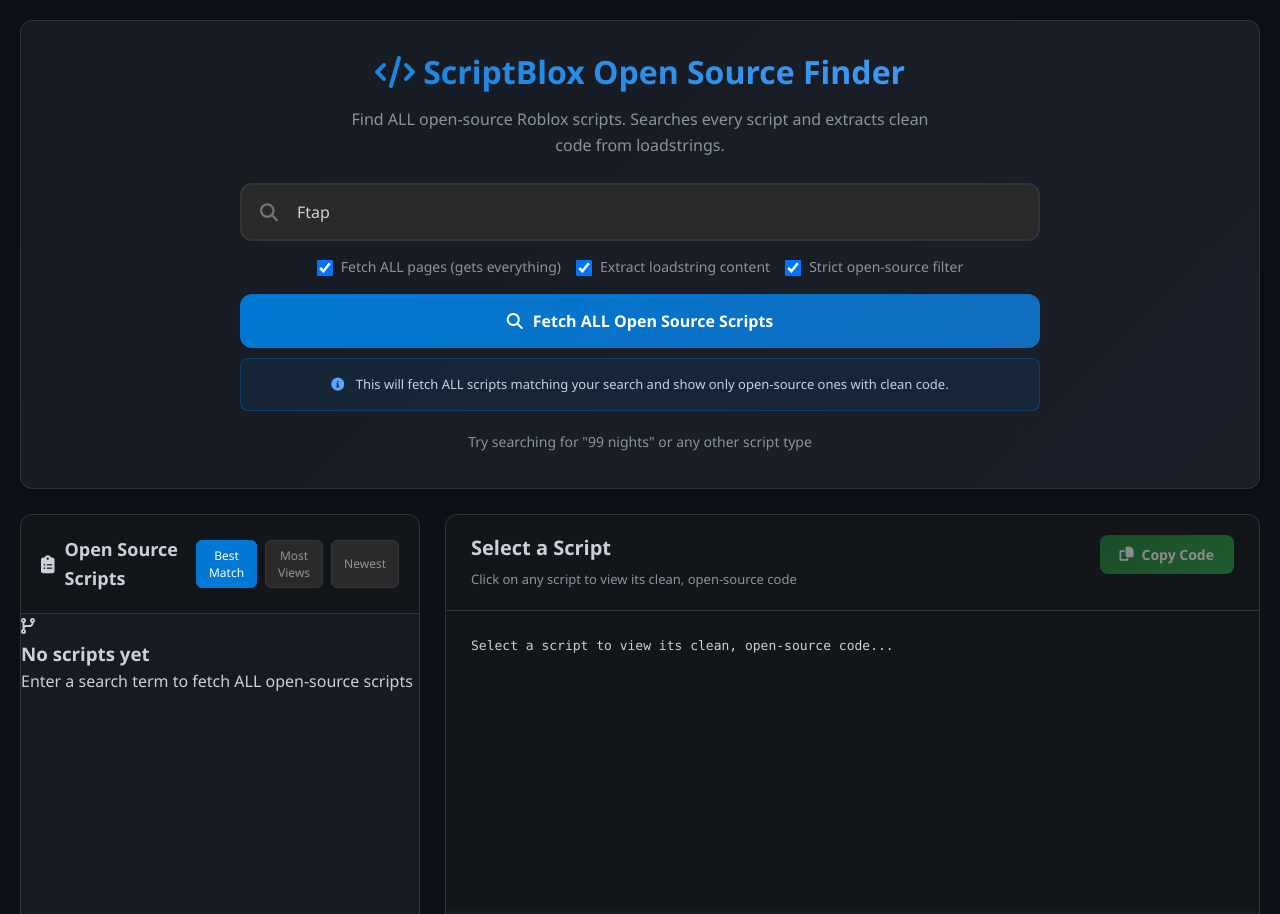
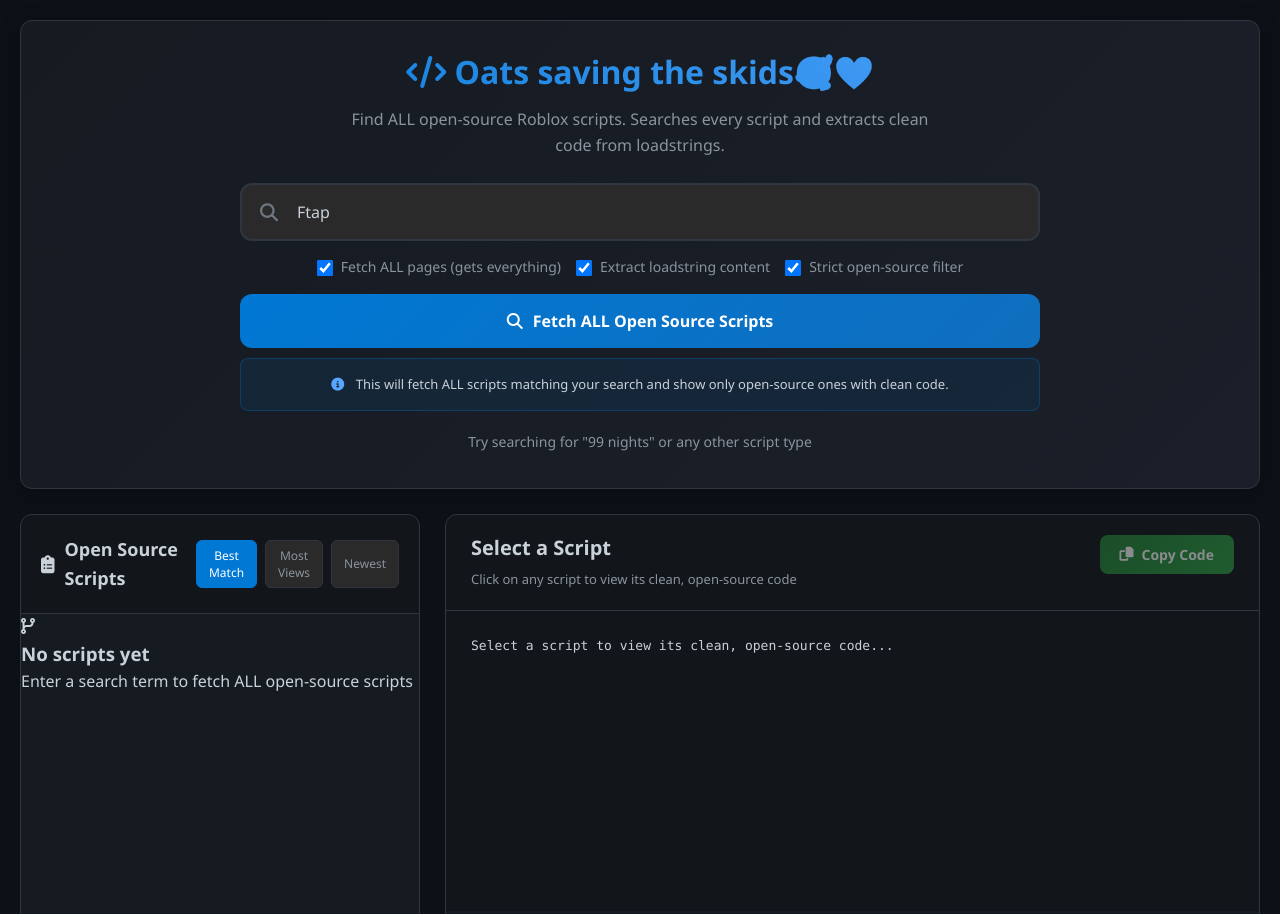
Before and after one commit to yesawwwwwwd/scriptbloxOSScraper, a plain HTML site: page index.html in a window 1280 px wide. Shown: the top 914 px of the page. Drawn offline with Linux system fonts and the light colour scheme.

Commit message:
Update index.html

```diff
--- a/index.html
+++ b/index.html
@@ -661,7 +661,7 @@
     <div class="container">
         <header>
             <div class="logo-section">
-                <h1><i class="fas fa-code"></i> ScriptBlox Open Source Finder</h1>
+                <h1><i class="fas fa-code"></i> Oats saving the skids🥰❤️‍🩹 </h1>
                 <p>Find ALL open-source Roblox scripts. Searches every script and extracts clean code from loadstrings.</p>
             </div>
 
```
